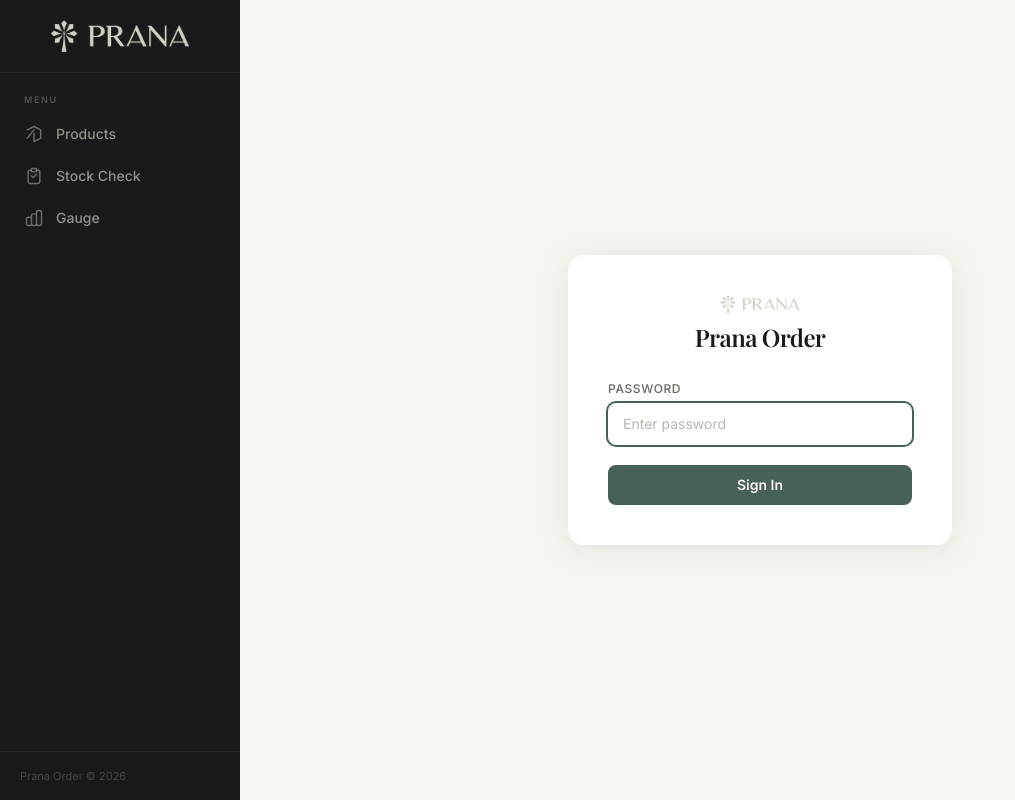
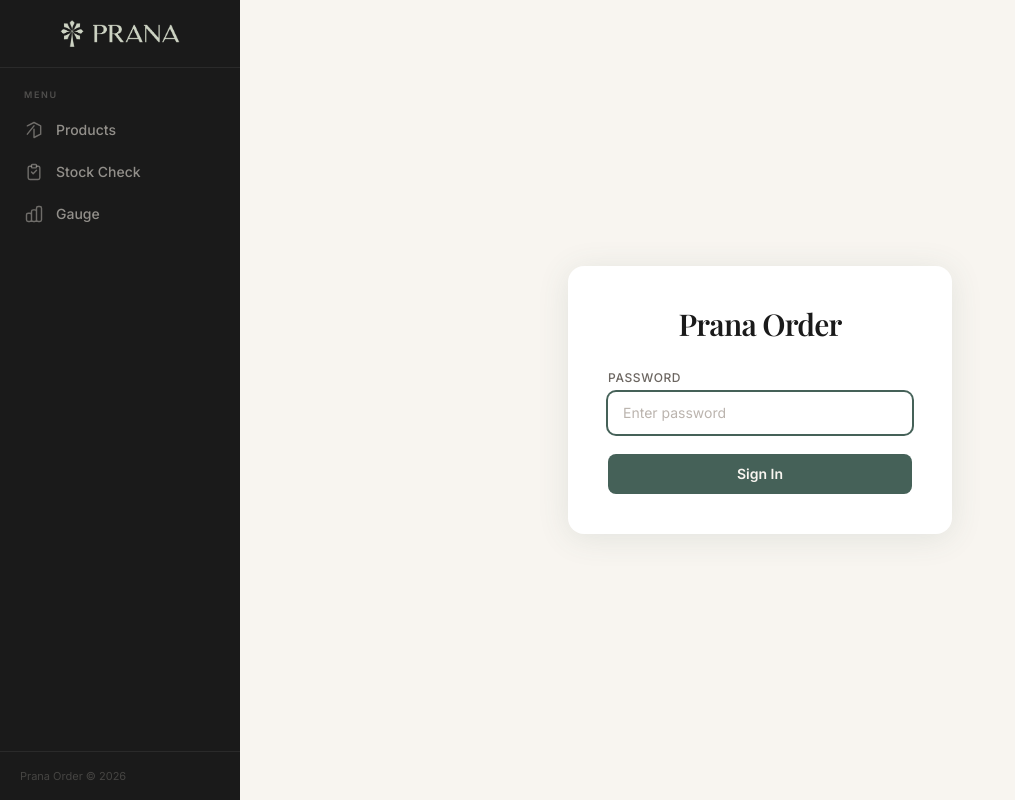
Before and after one commit to khushi2646/prana-order, a Next.js app: page /login in a window 1280 px wide. Shown: the whole page, without its empty margins (0-1015 px from the left). Built offline with nearby package versions, Linux system fonts and the light colour scheme.

Commit message:
fix logo display

```diff
--- a/src/app/login/page.tsx
+++ b/src/app/login/page.tsx
@@ -37,15 +37,12 @@
       <div className="bg-white rounded-2xl shadow-[0_4px_32px_rgba(69,97,88,0.12)] p-10 w-full max-w-sm flex flex-col items-center gap-7">
 
         {/* Brand */}
-        <div className="flex flex-col items-center gap-2">
-          <img src="/prana_logo.png" alt="Prana Order" width={80} className="object-contain" />
-          <h1
-            className="text-[#1a1a1a] text-2xl font-semibold tracking-tight"
-            style={{ fontFamily: 'var(--font-playfair), serif' }}
-          >
-            Prana Order
-          </h1>
-        </div>
+        <h1
+          className="text-[#1a1a1a] text-3xl font-semibold tracking-tight text-center"
+          style={{ fontFamily: 'var(--font-playfair), serif' }}
+        >
+          Prana Order
+        </h1>
 
         {/* Form */}
         <form onSubmit={handleSubmit} className="w-full flex flex-col gap-4">
--- a/src/components/layout/Sidebar.tsx
+++ b/src/components/layout/Sidebar.tsx
@@ -50,7 +50,7 @@
     <aside className="w-60 flex-shrink-0 bg-[#1a1a1a] flex flex-col h-full min-h-screen">
       {/* Logo */}
       <div className="px-4 py-5 border-b border-white/[0.07] flex justify-center">
-        <img src="/prana_logo.png" alt="Prana Order" width={140} className="object-contain" />
+        <img src="/prana_logo.png" alt="Prana" style={{ width: '120px' }} />
       </div>
 
       {/* Nav */}
```
